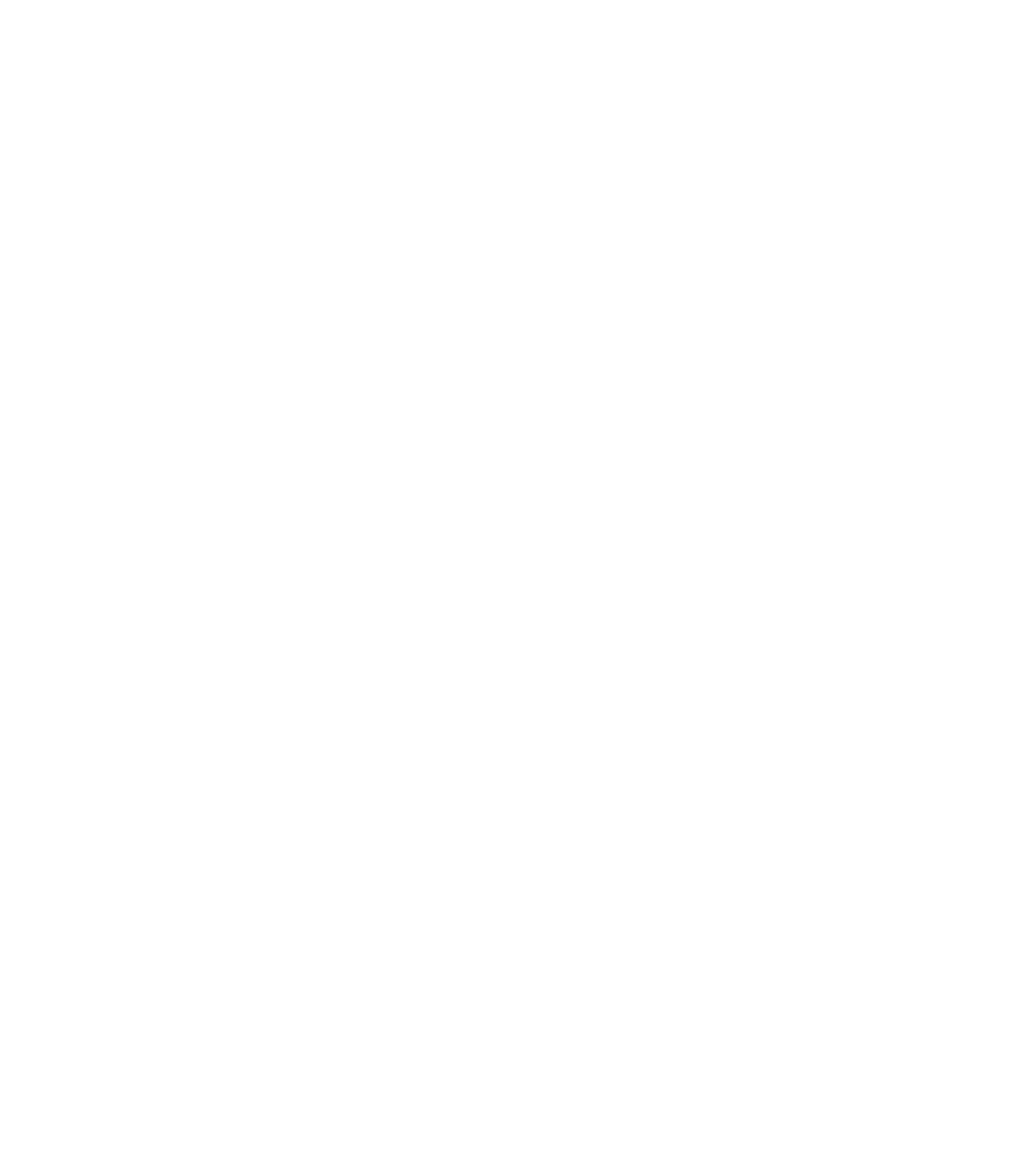
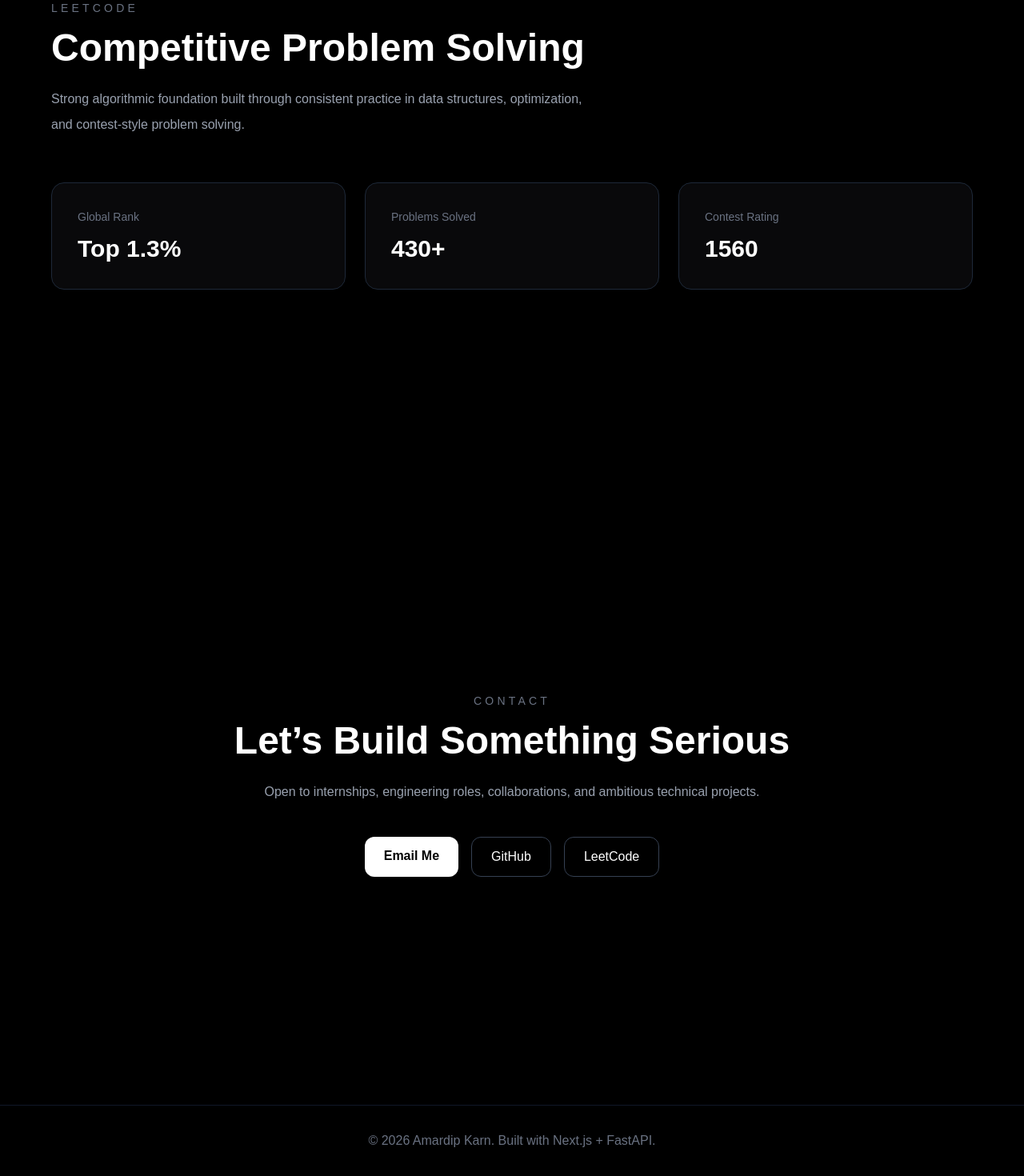
Before and after one commit to amardipx/portfolio, a Next.js app in the folder frontend/: page / in a window 1280 px wide. Shown: the part 2731-4201 px from the top of the page at 80% size. Before the commit the page ends 2512 px from the top, so only its background shows below. Built offline with nearby package versions, Linux system fonts and the light colour scheme.

Commit message:
add leetcode, footer, and contact details

```diff
--- a/frontend/app/page.tsx
+++ b/frontend/app/page.tsx
@@ -1,7 +1,11 @@
 import Navbar from "../components/Navbar";
+import Footer from "../components/Footer";
+
 import Hero from "../sections/Hero";
 import About from "../sections/About";
 import Projects from "../sections/Projects";
+import Leetcode from "../sections/Leetcode";
+import Contact from "../sections/Contact";
 
 export default function Home() {
   return (
@@ -10,6 +14,9 @@
       <Hero />
       <About />
       <Projects />
+      <Leetcode />
+      <Contact />
+      <Footer />
     </main>
   );
 }
--- /dev/null
+++ b/frontend/components/Footer.tsx
@@ -0,0 +1,7 @@
+export default function Footer() {
+  return (
+    <footer className="border-t border-gray-900 bg-black text-gray-500 px-6 py-8 text-center">
+      © 2026 Amardip Karn. Built with Next.js + FastAPI.
+    </footer>
+  );
+}
--- /dev/null
+++ b/frontend/sections/Contact.tsx
@@ -0,0 +1,48 @@
+export default function Contact() {
+  return (
+    <section
+      id="contact"
+      className="min-h-screen bg-black text-white px-6 py-24 flex items-center"
+    >
+      <div className="max-w-4xl mx-auto text-center w-full">
+        <p className="text-sm uppercase tracking-[0.3em] text-gray-500">
+          Contact
+        </p>
+
+        <h2 className="mt-4 text-4xl md:text-5xl font-bold">
+          Let’s Build Something Serious
+        </h2>
+
+        <p className="mt-6 text-gray-400 leading-8 max-w-2xl mx-auto">
+          Open to internships, engineering roles, collaborations, and
+          ambitious technical projects.
+        </p>
+
+        <div className="mt-10 flex flex-col md:flex-row gap-4 justify-center">
+          <a
+            href="mailto:karnamardip@gmail.com"
+            className="px-6 py-3 bg-white text-black rounded-xl font-semibold hover:scale-105 transition"
+          >
+            Email Me
+          </a>
+
+          <a
+            href="https://github.com/amardipx"
+            target="_blank"
+            className="px-6 py-3 border border-gray-700 rounded-xl hover:bg-zinc-900 transition"
+          >
+            GitHub
+          </a>
+
+          <a
+            href="https://leetcode.com/u/_amardipkarn"
+            target="_blank"
+            className="px-6 py-3 border border-gray-700 rounded-xl hover:bg-zinc-900 transition"
+          >
+            LeetCode
+          </a>
+        </div>
+      </div>
+    </section>
+  );
+}
--- /dev/null
+++ b/frontend/sections/Leetcode.tsx
@@ -0,0 +1,41 @@
+export default function Leetcode() {
+  const stats = [
+    { label: "Global Rank", value: "Top 1.3%" },
+    { label: "Problems Solved", value: "430+" },
+    { label: "Contest Rating", value: "1560" },
+  ];
+
+  return (
+    <section
+      id="leetcode"
+      className="min-h-screen bg-black text-white px-6 py-24 flex items-center"
+    >
+      <div className="max-w-6xl mx-auto w-full">
+        <p className="text-sm uppercase tracking-[0.3em] text-gray-500">
+          LeetCode
+        </p>
+
+        <h2 className="mt-4 text-4xl md:text-5xl font-bold">
+          Competitive Problem Solving
+        </h2>
+
+        <p className="mt-6 text-gray-400 max-w-2xl leading-8">
+          Strong algorithmic foundation built through consistent practice in
+          data structures, optimization, and contest-style problem solving.
+        </p>
+
+        <div className="mt-14 grid md:grid-cols-3 gap-6">
+          {stats.map((item, index) => (
+            <div
+              key={index}
+              className="rounded-2xl border border-gray-800 bg-zinc-950 p-8"
+            >
+              <p className="text-gray-500 text-sm">{item.label}</p>
+              <h3 className="mt-3 text-3xl font-semibold">{item.value}</h3>
+            </div>
+          ))}
+        </div>
+      </div>
+    </section>
+  );
+}
```
